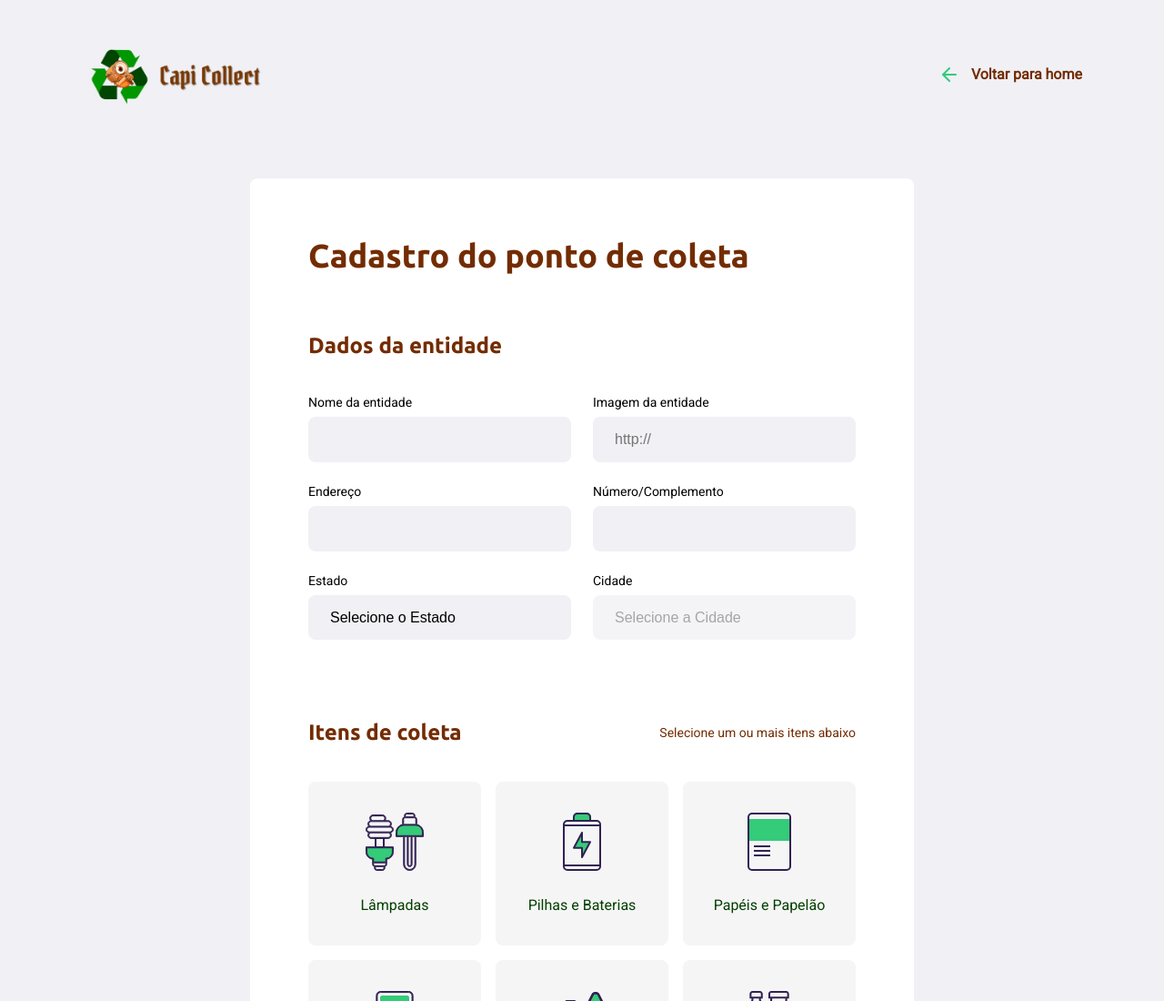
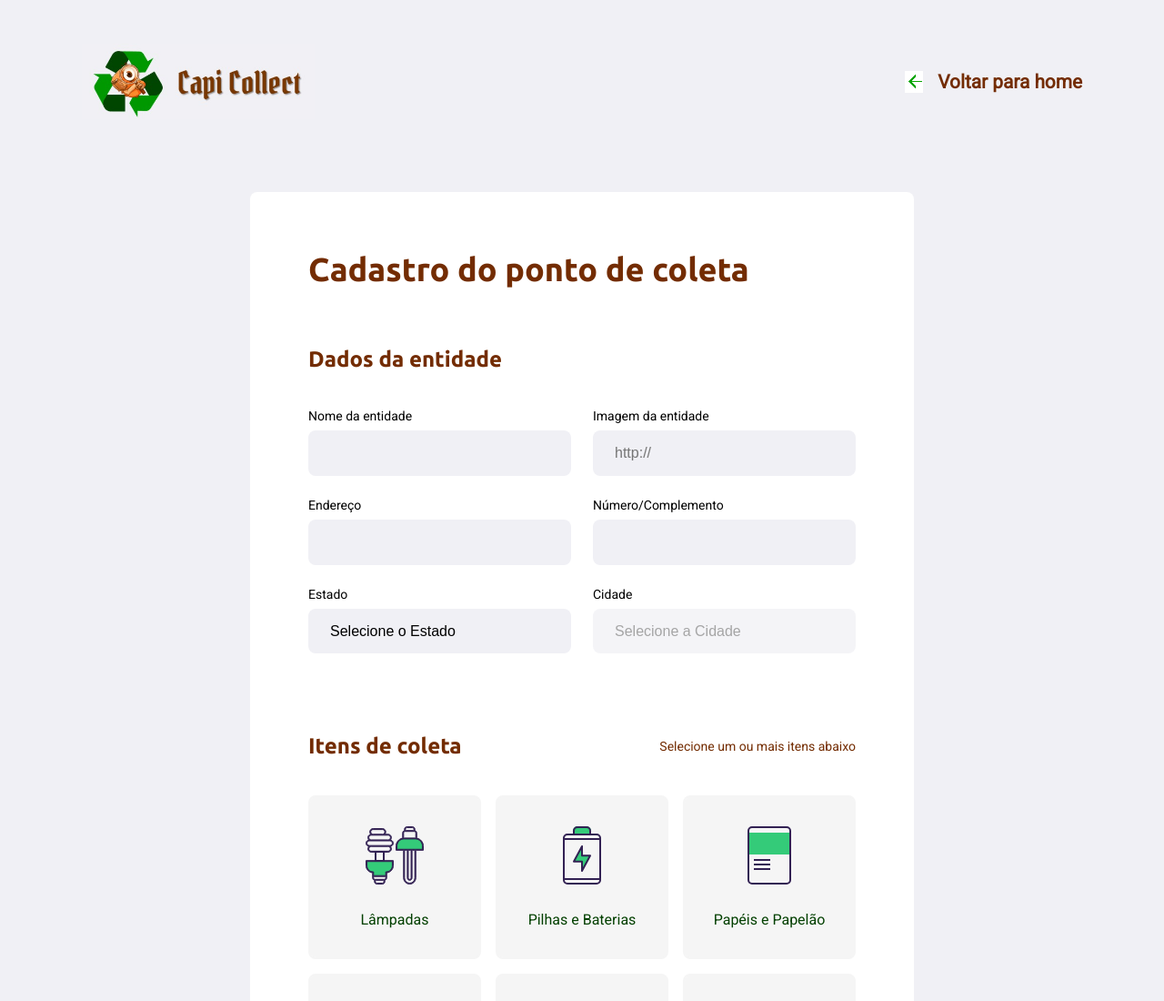
Before and after one commit to eduardoc7/capicollect, a website: page src/views/create-point.html in a window 1280 px wide. Shown: the top 1100 px of the page at 91% size. Drawn offline with nearby package versions, Linux system fonts and the light colour scheme; files that its build step writes are made by us from their sources; no server answers.

Commit message:
ajustando o tamanho da header

```diff
--- a/public/styles/create-point.css
+++ b/public/styles/create-point.css
@@ -14,11 +14,12 @@
 }
 
 #page-create-point header img {
-    width: 13rem;
+    width: 16rem;
 }
 
 #page-create-point header a {
     color: var(--title-color);
+    font-size: 1.3rem;
     font-weight: bold;
 
     display: flex;
@@ -27,7 +28,7 @@
 
 #page-create-point header a span {
     margin-right: 16px;
-    background-image: url('../assets/arrow-left.svg');
+    background-image: url('../assets/arrow-left.png');
 
     display: flex;
 
```
Also changed, not shown: public/assets/arrow-left.png (added).
